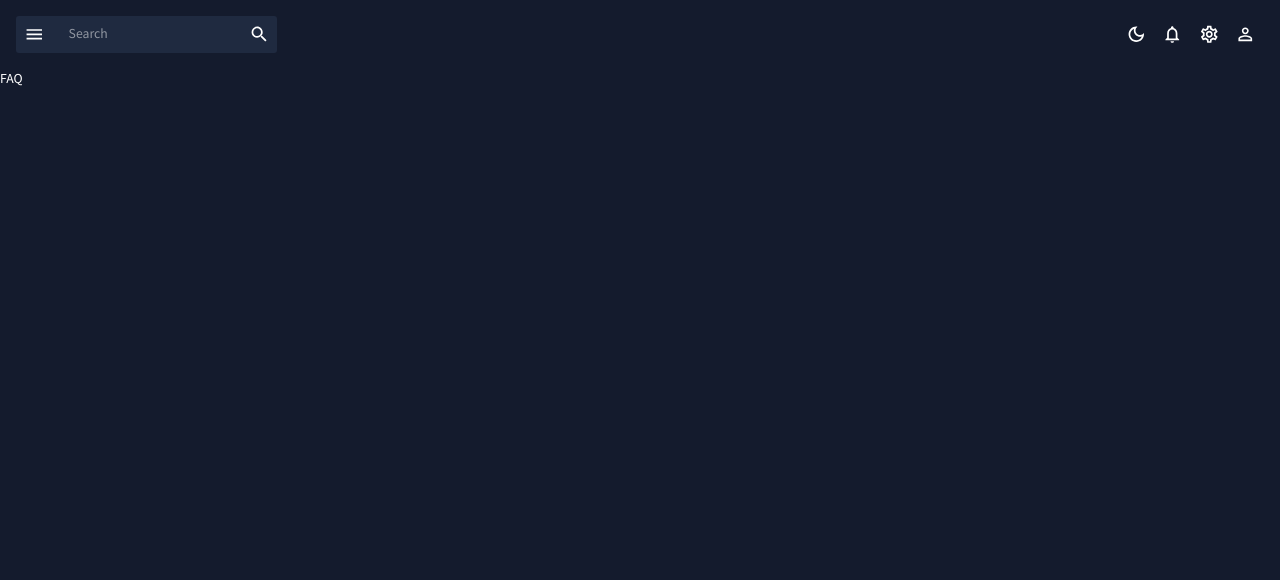
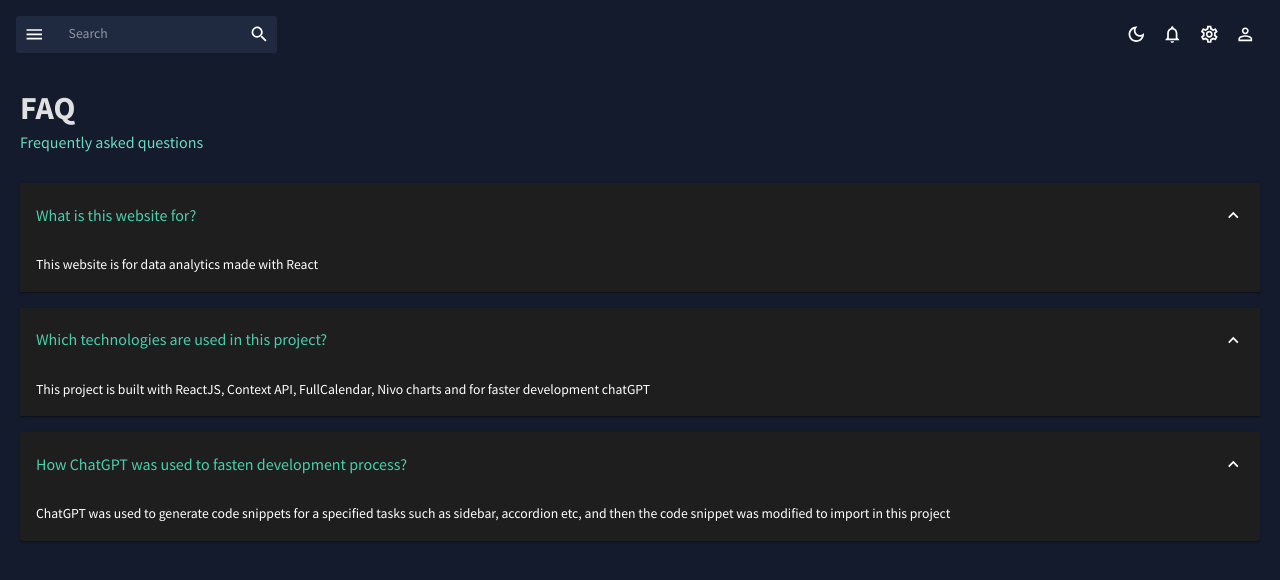
Before and after one commit to mnshrm/React-data-analytics-project, a React (Create React App) app: page /faq in a window 1280 px wide. Shown: the top 580 px of the page. Built offline with nearby package versions, Linux system fonts and the light colour scheme.

Commit message:
Add FAQ page

```diff
--- a/src/Scenes/FAQ/FAQ.jsx
+++ b/src/Scenes/FAQ/FAQ.jsx
@@ -1,7 +1,54 @@
 import React from "react";
+import {
+  Box,
+  useTheme,
+  Accordion,
+  AccordionSummary,
+  AccordionDetails,
+  Typography,
+} from "@mui/material";
+import { ExpandMore } from "@mui/icons-material";
+import { tokens } from "../../theme";
+import Header from "../../Components/Header";
+
+const faq = [
+  {
+    question: "What is this website for?",
+    answer: "This website is for data analytics made with React",
+  },
+  {
+    question: "Which technologies are used in this project?",
+    answer:
+      "This project is built with ReactJS, Context API, FullCalendar, Nivo charts and for faster development chatGPT",
+  },
+  {
+    question: "How ChatGPT was used to fasten development process?",
+    answer:
+      "ChatGPT was used to generate code snippets for a specified tasks such as sidebar, accordion etc, and then the code snippet was modified to import in this project",
+  },
+];
 
 const FAQ = () => {
-  return <div>FAQ</div>;
+  const theme = useTheme();
+  const colors = tokens(theme.palette.mode);
+
+  return (
+    <Box m="20px">
+      <Header title="FAQ" subtitle="Frequently asked questions" />
+      {faq.map((query) => (
+        <Accordion defaultExpanded>
+          <AccordionSummary expandIcon={<ExpandMore />}>
+            <Typography variant="h5" color={colors.greenAccent[500]}>
+              {query.question}
+            </Typography>
+          </AccordionSummary>
+          <AccordionDetails>
+            <Typography>{query.answer}</Typography>
+          </AccordionDetails>
+        </Accordion>
+      ))}
+    </Box>
+  );
 };
 
 export default FAQ;
```
